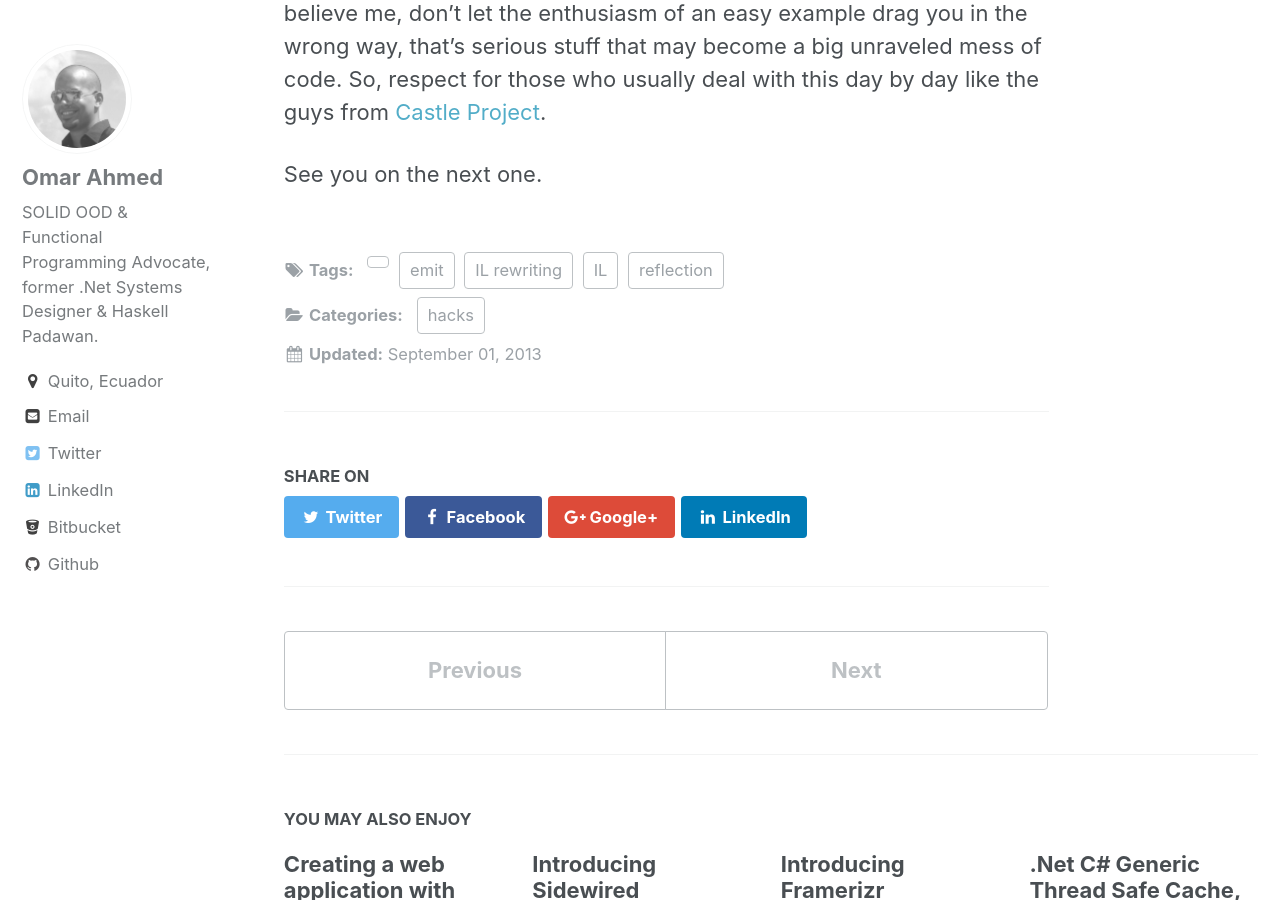
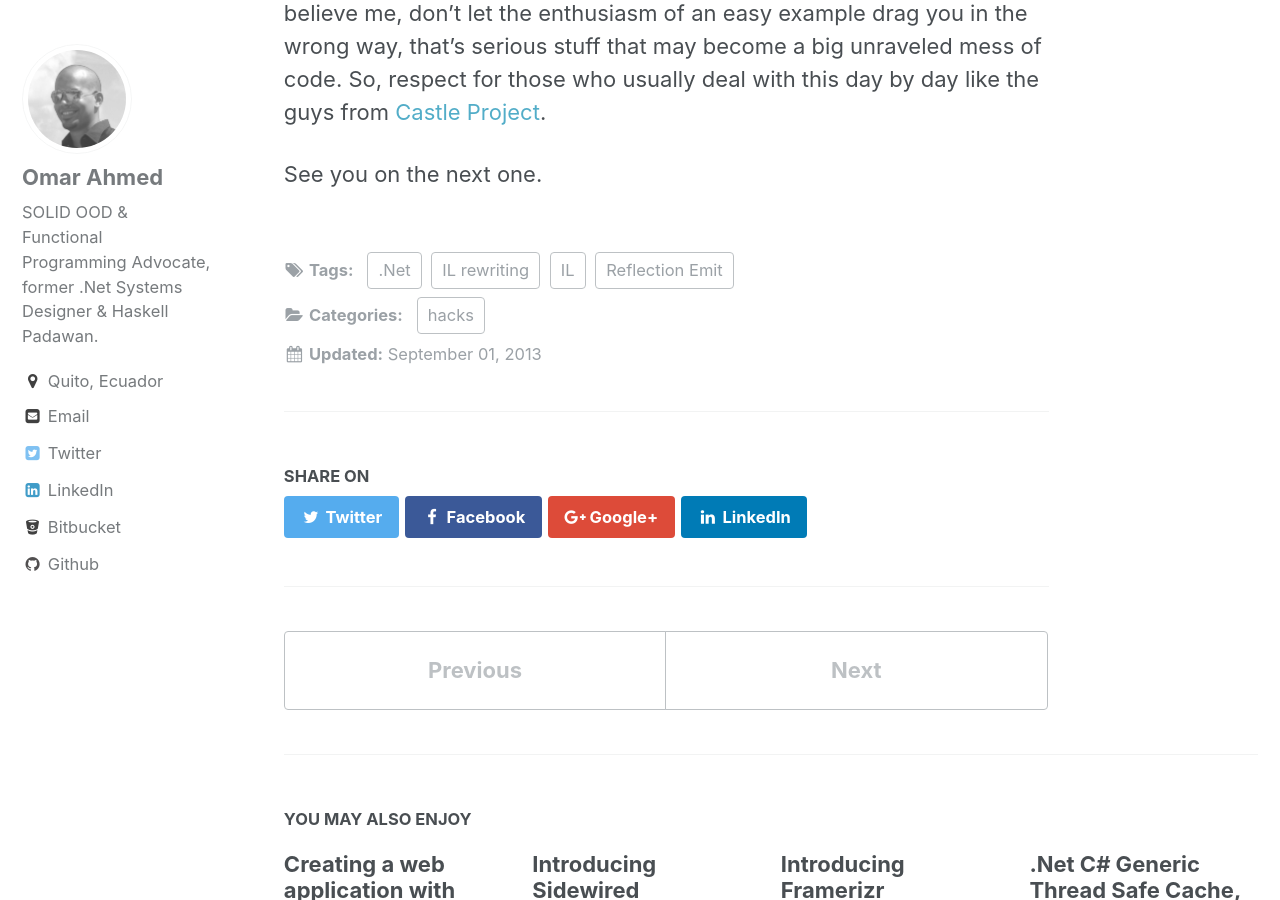
Before and after one commit to nebtrx/nebtrx.github.io, a Jekyll site: the page built from _posts/2013-09-01-my-baby-steps-with-system-reflection-emit.md, in a window 1280 px wide and 900 px high, scrolled down 6775 px. Built offline with Jekyll 4.4.1, drawn with Linux system fonts in a browser that asks for light colours.

Commit message:
Fix relfection post

```diff
--- a/_posts/2013-09-01-my-baby-steps-with-system-reflection-emit.md
+++ b/_posts/2013-09-01-my-baby-steps-with-system-reflection-emit.md
@@ -3,11 +3,10 @@ title: My baby steps with System.Reflection.Emit
 categories:
 - hacks
 tags:
-- C#
-- emit
+- .Net
 - IL
 - IL rewriting
-- reflection
+- Reflection Emit
 ---
 
 Just a couple of days ago I was implementing a Generic Repository Pattern with Unit of Work for Entity Framework(which I'll share with in a close future). It all went well until I ran into a little difficult. My Repository concrete class took an extra Type parameter to refer the DbContext.
@@ -129,7 +128,7 @@ I’ll illustrate who I ended using this code, but for better understanding I’
 public static Type GetContextBindableRepository()
     where TDbContext: DbContext, IContextDbSetWithEntityKeyResolver
 {
-  	// Defining a type builder for a public class named "RepositoryFaker".
+    // Defining a type builder for a public class named "RepositoryFaker".
   	TypeBuilder repositoryFakerBuilder = GetFakeRepositoryModuleBuilder()
                                             .DefineType("RepositoryFakerAssembly.RepositoryFaker", TypeAttributes.Public);
 
@@ -155,7 +154,7 @@ public static Type GetContextBindableRepository()
         {
             repositoryFakerBuilder.GenericTypeParameters[0], repositoryFakerBuilder.GenericTypeParameters[1], typeof(TDbContext)
         }
-      ));
+    ));
 
   	// Defining constructors parameters
   	// .. (IEFUnitOfWork unitOfWork)
```
